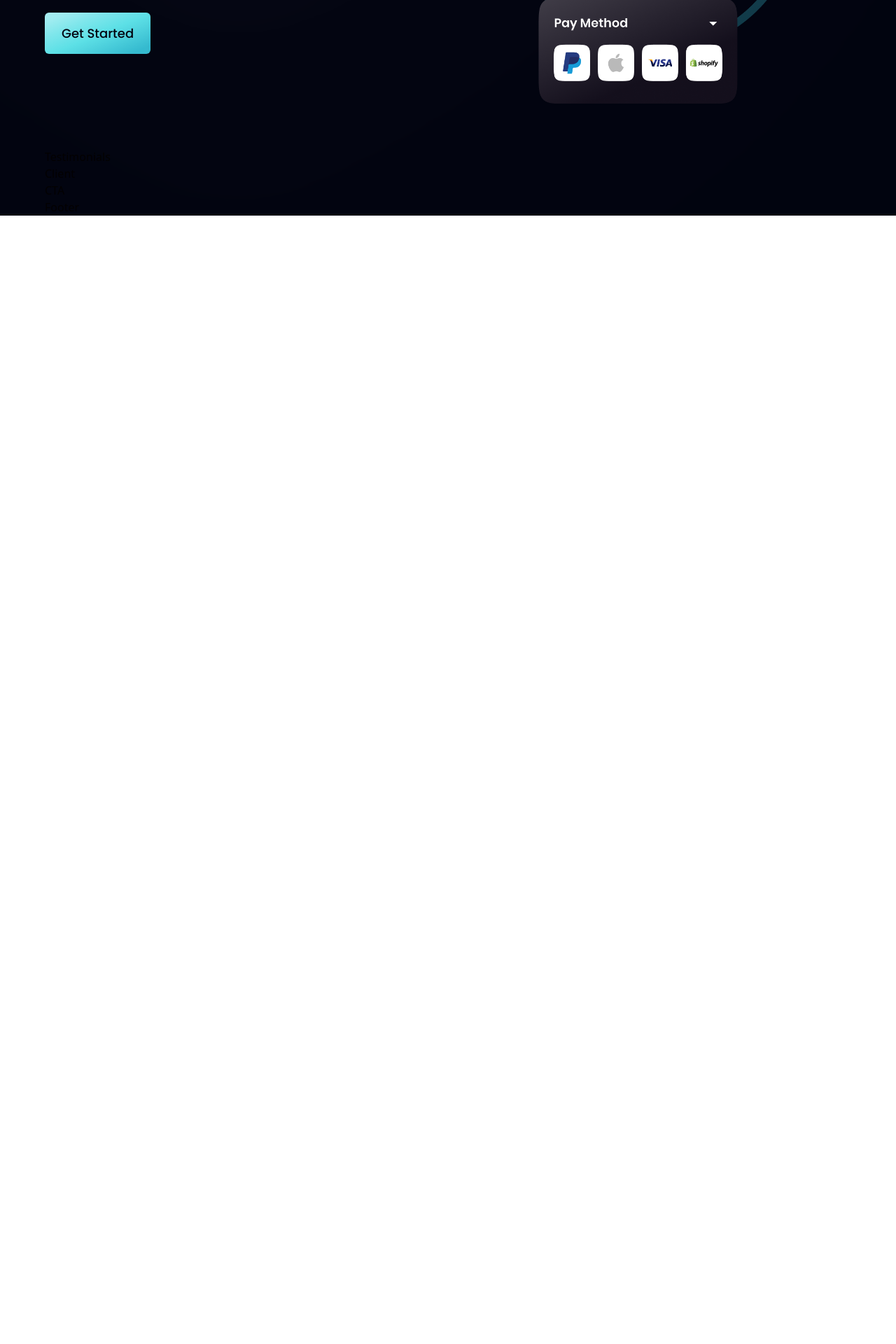
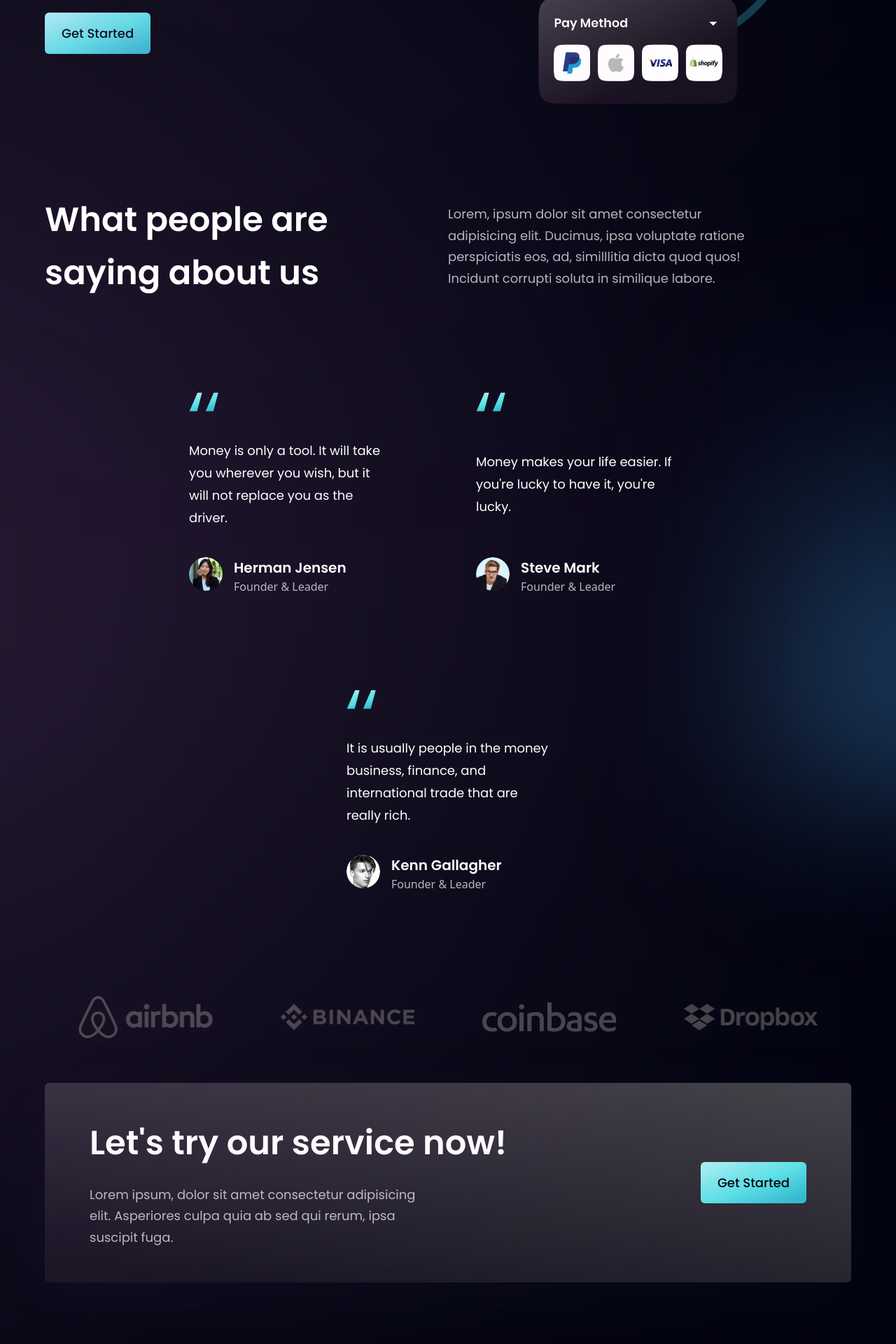
Before and after one commit to Suvrajit69/modernUI-Bank-Landing-page, a React (Vite) app: page / in a window 1280 px wide. Shown: the part 2692-4612 px from the top of the page at 70% size. Before the commit the page ends 3000 px from the top, so only its background shows below. Built offline with nearby package versions, Linux system fonts and the light colour scheme.

Commit message:
Testemonial CTA Client section complete

```diff
--- a/src/components/CTA.jsx
+++ b/src/components/CTA.jsx
@@ -1,9 +1,17 @@
-import React from 'react'
+import styles from "../style"
+import Button from "./Button"
 
-const CTA = () => {
-  return (
-    <div>CTA</div>
-  )
-}
+const CTA = () =>(
+  <section className={`${styles.flexCenter} ${styles.marginY} ${styles.padding} sm:flex-row flex-col bg-black-gradient-2 rounded-md box-shadow`}>
+    <div className="flex-1 flex flex-col">
+      <h2 className={`${styles.heading2}`}>Let's try our service now!</h2>
+      <p className={`${styles.paragraph} max-w-[470px] mt-5`}>Lorem ipsum, dolor sit amet consectetur adipisicing elit. Asperiores culpa quia ab sed qui rerum, ipsa suscipit fuga.</p>
+    </div>
+    <div className={`${styles.flexCenter} sm:ml-10 ml-0 sm:mt-0 mt-10`}>
+      <Button/>
+    </div>
+  </section>
+)
+
 
 export default CTA
--- a/src/components/CardDeal.jsx
+++ b/src/components/CardDeal.jsx
@@ -14,7 +14,7 @@
       <Button props={'mt-10'}/>
     </div>
     <div className={`${layout.sectionImg}`}>
-       <img src={card} alt="" className='w-full h-full'/>
+       <img src={card} alt="card" className='w-full h-full'/>
     </div>
   </section>
 )
--- a/src/components/Client.jsx
+++ b/src/components/Client.jsx
@@ -1,9 +1,17 @@
-import React from 'react'
+import { clients } from "../constants";
+import styles from  "../style";
 
-const Client = () => {
-  return (
-    <div>Client</div>
-  )
-}
+const Client = () =>(
+  <div className={`${styles.flexCenter} my-4`}>
+    <div className={`${styles.flexCenter} flex-wrap w-full`}>
+      {clients.map((client)=>(
+        <div key={client.id} className={`${styles.flexCenter} flex-1 sm:min-w-[192px] min-w-[120px]`}>
+          <img src={client.logo} alt="client" className="sm:w-[192px] w-[100px]"/>
+        </div>
+      ))}
+    </div>
+  </div>
+)
+
 
 export default Client
--- a/src/components/FeedbackCard.jsx
+++ b/src/components/FeedbackCard.jsx
@@ -1,8 +1,21 @@
-import React from 'react'
+import { quotes } from "../assets";
 
-const FeedbackCard = () => {
+const FeedbackCard = (props) => {
+  const {content, title, name, img} = props;
   return (
-    <div>FeedbackCard</div>
+    <div className="flex justify-between flex-col px-10 py-12 rounded-[20px] max-w-[370px] md:mr-10 sm:mr-5 mr-0 my-5 feedback-card">
+
+      <img src={quotes} alt="double_quotes" className="w-[42px] h-[27px]" />
+      <p className="font-poppins font-normal text-[18px] leading-[32px] text-white my-10">{content}</p>
+
+      <div className="flex flex-row">
+        <img src={img} alt="name" className="w-[48px] h-[48px] rounded-full" />
+        <div className="flex flex-col ml-4">
+          <h4 className="font-poppins text-white font-semibold text-[20px] lea-[32px]">{name}</h4>
+          <p className="text-dimWhite font-normal">{title}</p>
+        </div>
+      </div>
+    </div>
   )
 }
 
--- a/src/components/Testimonials.jsx
+++ b/src/components/Testimonials.jsx
@@ -1,9 +1,28 @@
-import React from 'react'
+import {feedback} from '../constants'
+import styles  from '../style'
+import FeedBackCard from './FeedbackCard'
 
-const Testimonials = () => {
-  return (
-    <div>Testimonials</div>
-  )
-}
+const Testimonials = () => (
+  <section id='testimonials' className={`${styles.paddingY} ${styles.flexCenter} flex-col relative`}>
+
+    <div className='absolute z-0 w-[60%] h-1/2 -right-1/2 blue__gradient'/>
+    <div className='absolute z-0 w-[60%] h-2/4 -left-1/2 pink__gradient'/>
+
+    <div className='w-full flex items-center md:flex-row flex-col sm:mb-16 mb-6 relative z-[1]'>
+      <h1 className={`${styles.heading2}`}>What people are <br className='sm:block hidden' /> saying about us</h1>
+
+      <div className='w-full md:mt-0 mt-6'>
+       <p className={`${styles.paragraph} max-w-[450px]`}>Lorem, ipsum dolor sit amet consectetur adipisicing elit. Ducimus, ipsa voluptate ratione perspiciatis eos, ad, similllitia dicta quod quos! Incidunt corrupti soluta in similique labore.</p>
+      </div>
+    </div>
+
+    <div className='flex flex-wrap sm:justify-center justify-start w-full feedback-container relative z-[1]'>
+      {feedback.map((card)=>(
+        <FeedBackCard key={card.id} {...card}/>
+      ))}
+    </div>
+  </section>
+)
+
 
 export default Testimonials
```
